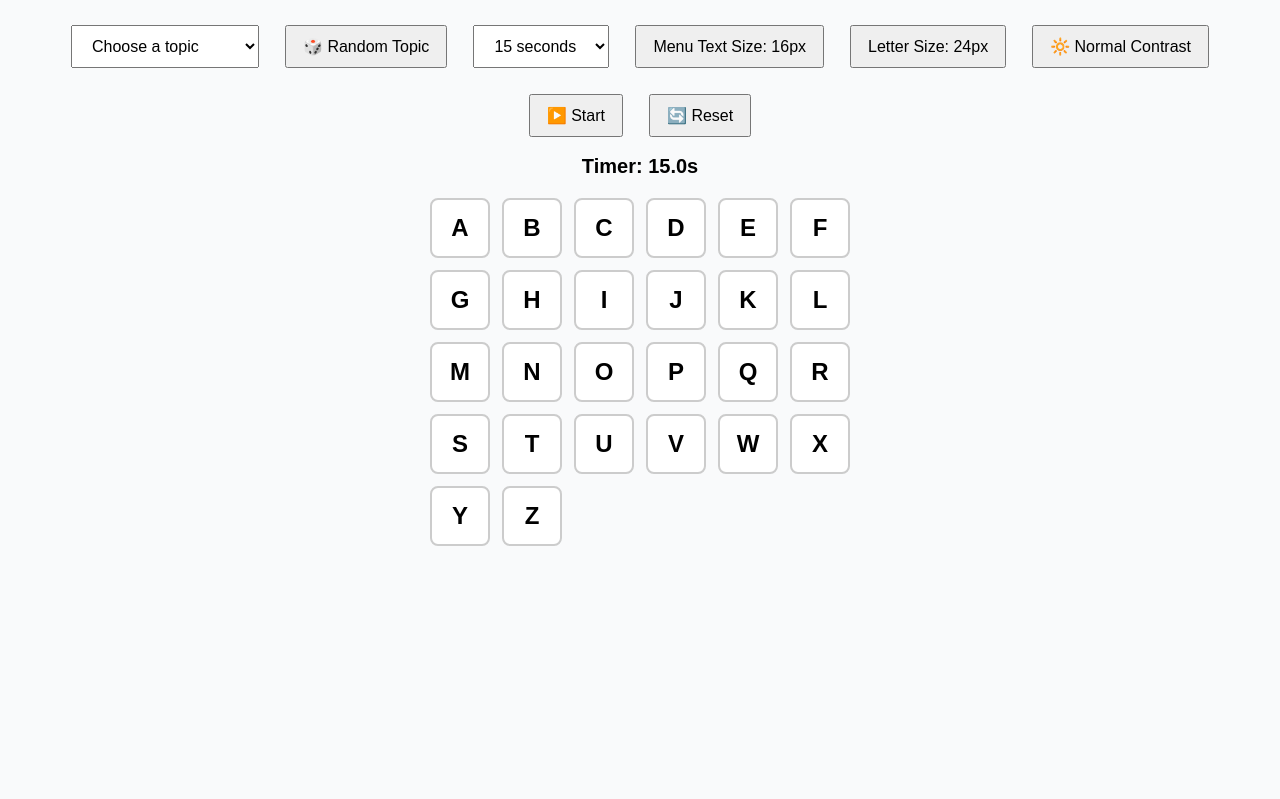
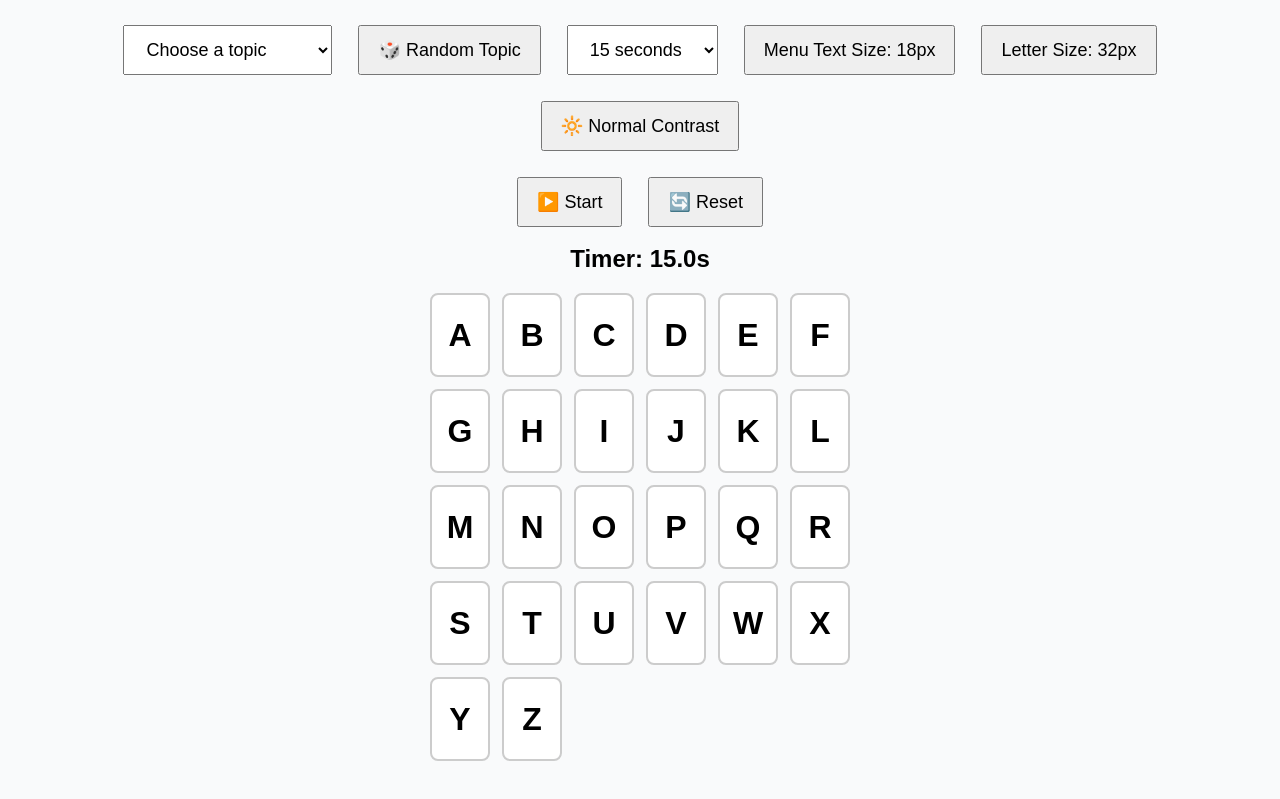
Before and after one commit to RozApps/Letter-Rush, a plain HTML site: page index.html in a window 1280 px wide. Shown: the part 97-896 px from the top of the page. Before the commit the page ends 800 px from the top, so only its background shows below. Drawn offline with Linux system fonts and the light colour scheme.

Commit message:
Update index.html

```diff
--- a/index.html
+++ b/index.html
@@ -5,7 +5,7 @@
     <title>Letter Rush</title>
     <style>
       :root {
-        --menu-size: 16px;
+        --menu-size: 18px;
         --bg-color: #f9fafb;
         --letter-bg: white;
         --letter-border: #ccc;
@@ -30,9 +30,10 @@
       }
 
       select, button {
-        padding: 10px 16px;
+        padding: 12px 18px;
         margin: 8px;
         font-size: var(--menu-size);
+        min-height: 44px;
       }
 
       .grid {
@@ -45,14 +46,18 @@
       }
 
       .letter {
-        padding: 14px;
+        padding: 18px;
         border: 2px solid var(--letter-border);
         border-radius: 8px;
-        font-size: var(--letter-size, 24px);
+        font-size: var(--letter-size, 32px);
         font-weight: bold;
         background: var(--letter-bg);
         color: var(--letter-text-color);
         cursor: pointer;
+        min-height: 44px;
+        display: flex;
+        align-items: center;
+        justify-content: center;
       }
 
       .letter.used {
@@ -64,7 +69,7 @@
       }
 
       #timer {
-        font-size: 20px;
+        font-size: 24px;
         margin-top: 10px;
         font-weight: bold;
       }
@@ -95,8 +100,8 @@
         <option value="30000">30 seconds</option>
       </select>
 
-      <button onclick="toggleMenuSize()" id="menuSizeButton">Menu Text Size: 16px</button>
-      <button onclick="toggleLetterSize()" id="letterSizeButton">Letter Size: 24px</button>
+      <button onclick="toggleMenuSize()" id="menuSizeButton">Menu Text Size: 18px</button>
+      <button onclick="toggleLetterSize()" id="letterSizeButton">Letter Size: 32px</button>
       <button onclick="toggleContrast()" id="contrastButton">🔆 Normal Contrast</button>
     </div>
 
```
